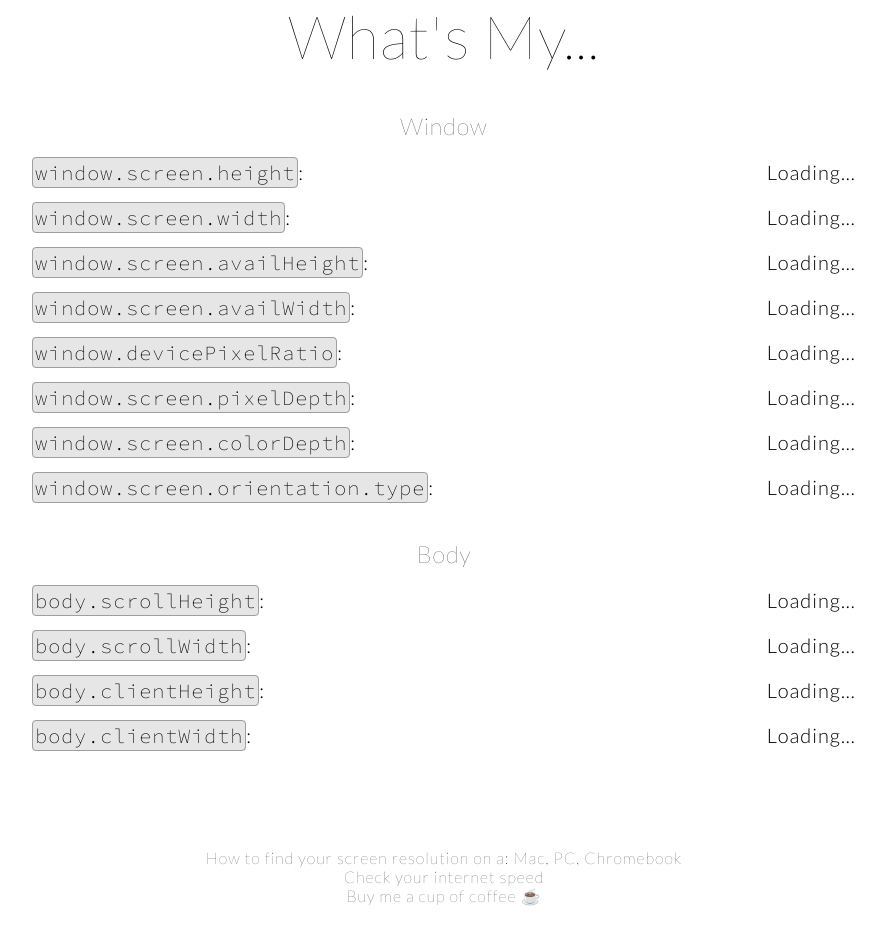
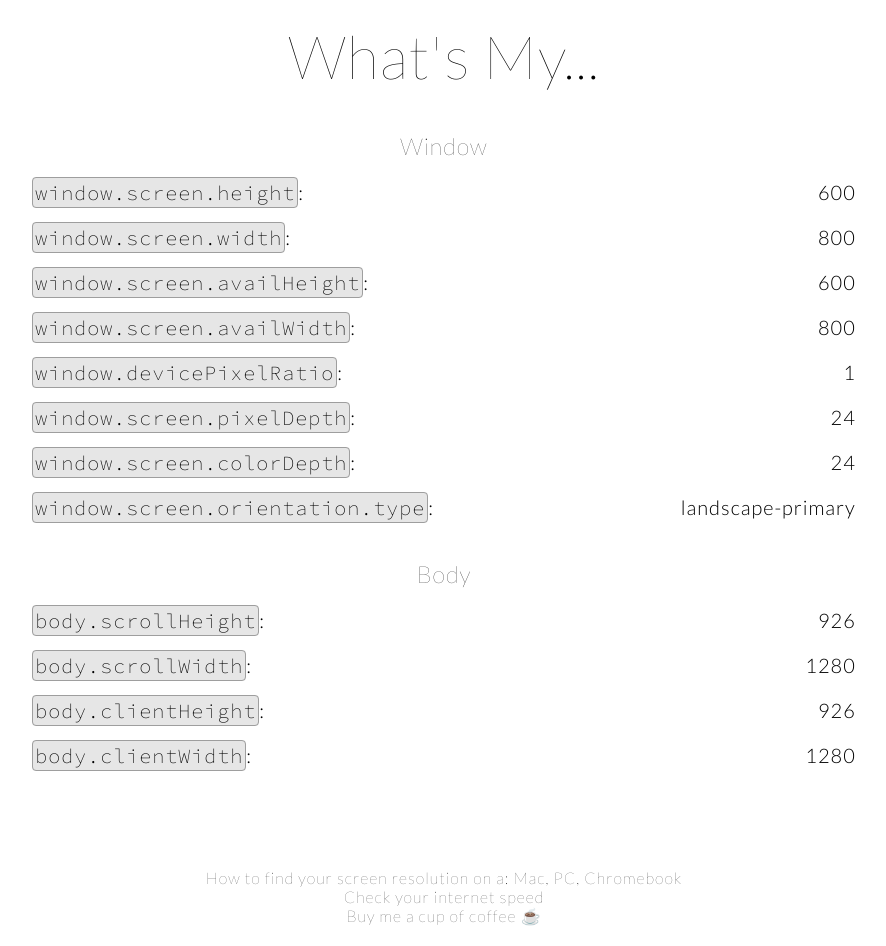
Before and after one commit to KeithBillings/whats-my, a Next.js app: page / in a window 1280 px wide. Shown: the whole page, without its empty margins (196-1082 px from the left). Before the commit the page ends 906 px from the top, so only its background shows below. Built offline with nearby package versions, Linux system fonts and the light colour scheme.

Commit message:
work on browser support for safari

```diff
--- a/components/WindowInfo.js
+++ b/components/WindowInfo.js
@@ -24,7 +24,13 @@ export default function WindowInfo() {
 		setWindowDevicePixelRatio(window.devicePixelRatio);
 		setWindowDevicePixelDepth(window.screen.pixelDepth);
 		setWindowColorDepth(window.screen.colorDepth);
-		setWindowScreenOrientation(window.screen.orientation.type);
+
+		const orientation = (screen.orientation || {}).type || screen.mozOrientation || screen.msOrientation;
+		if (orientation) {
+			setWindowScreenOrientation(window.screen.orientation.type);
+		} else {
+			setWindowScreenOrientation("The orientation API isn't supported in this browser.");
+		}
 
 		setScrollHeight(document.querySelector("body").scrollHeight);
 		setScrollWidth(document.querySelector("body").scrollWidth);
@@ -33,9 +39,7 @@ export default function WindowInfo() {
 	}
 
 	useEffect(() => {
-		window.addEventListener("load", () => {
-			setScreenInfo();
-		});
+		setScreenInfo();
 
 		window.addEventListener("resize", () => {
 			setScreenInfo();
--- a/styles/globals.scss
+++ b/styles/globals.scss
@@ -20,6 +20,7 @@ html {
 body {
 	min-height: 100vh;
 	min-width: 100vw;
+	padding: 2rem;
 }
 
 // abstracts
```
